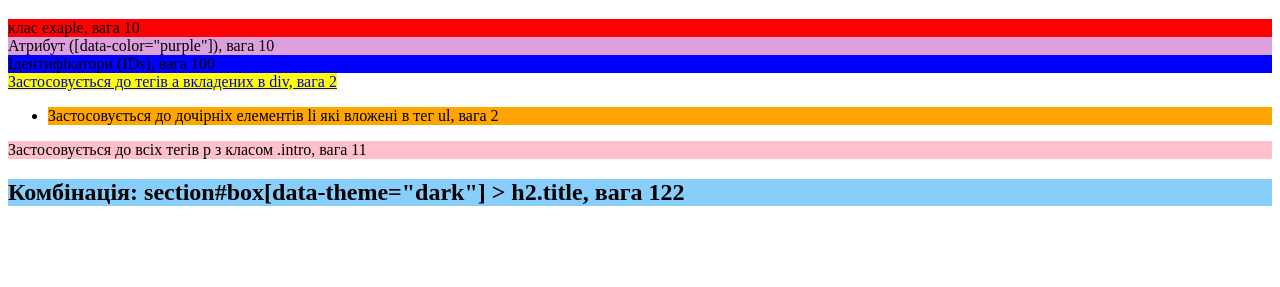
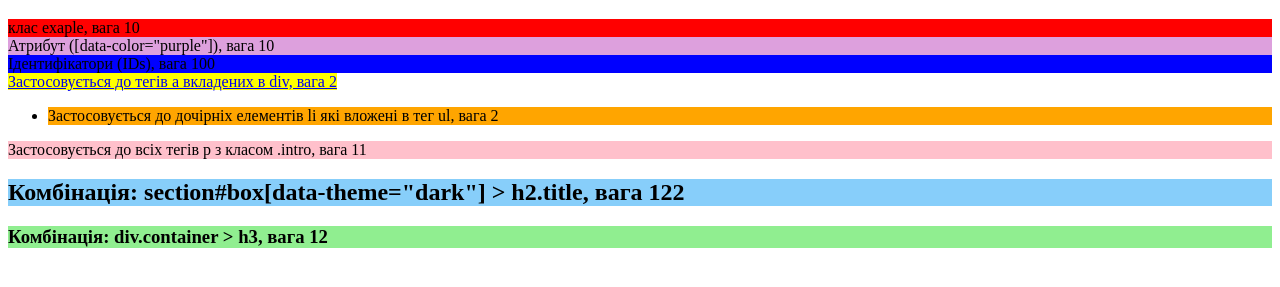
Before and after one commit to bombordirv/home-work-5.1, a plain HTML site: page index.html in a window 1280 px wide. Shown: the part 61-348 px from the top of the page. Drawn offline with Linux system fonts and the light colour scheme.

Commit message:
add new items

```diff
--- a/index.html
+++ b/index.html
@@ -30,6 +30,10 @@
     <h2 class="title">Комбінація: section#box[data-theme="dark"] > h2.title, вага 122</h2>
   </section>
 
+  <div class="container">
+    <h3>Комбінація: div.container > h3, вага 12</h3>
+  </div>
+
 
 
 </body>
--- a/styles.css
+++ b/styles.css
@@ -30,3 +30,7 @@ p.intro {
 section#box[data-theme="dark"] > h2.title {
   background-color: lightskyblue;
 }
+
+div.container > h3 {
+  background-color: lightgreen;
+}
```
